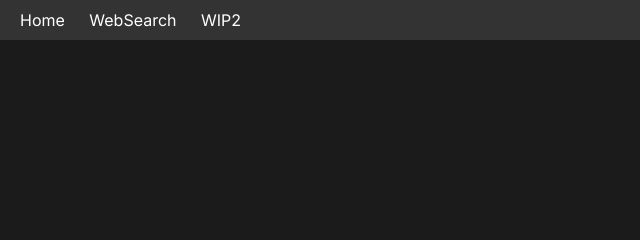
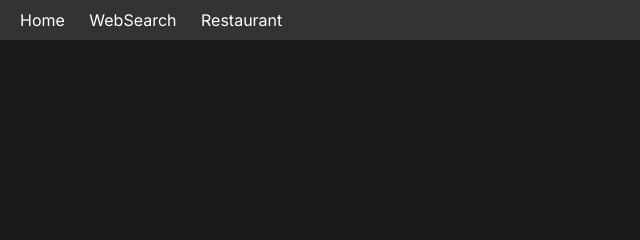
Before and after one commit to RiseOnTop/home, a plain HTML site: page index.html in a window 1280 px wide. Shown: the top 240 px of the page, 0-640 px from the left. Drawn offline with Linux system fonts and the light colour scheme.

Commit message:
Update index.html

```diff
--- a/index.html
+++ b/index.html
@@ -54,7 +54,7 @@
       <nav>
         <a href="https://riseontop.github.io/home/">Home</a>
         <a href="https://riseontop.github.io/newtab/">WebSearch</a>
-        <a href="https://riseontop.github.io/restuarant">WIP2</a>
+        <a href="https://riseontop.github.io/restuarant">Restaurant</a>
       </nav>
     </header>
     <div id="container">
```
